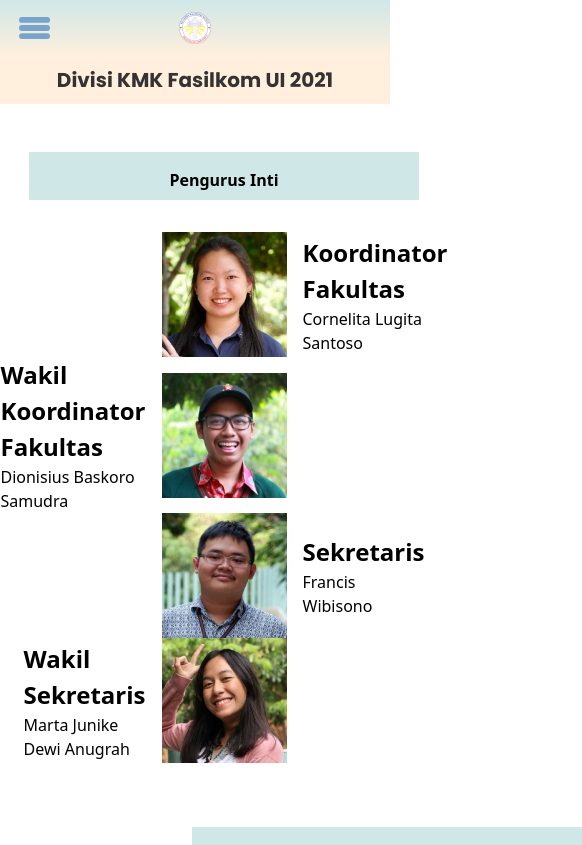
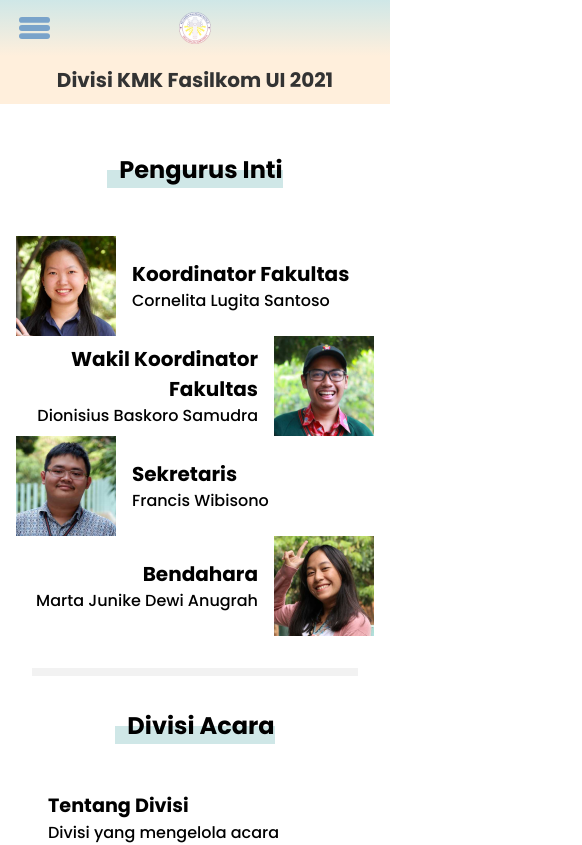
Before and after one commit to kmk-csui/web, a React (Create React App) app: page /division in a window 390 px wide. Shown: the top 845 px of the page, 582 px wide, since content can reach past the window. Built offline with nearby package versions, Linux system fonts and the light colour scheme.

Commit message:
implement responsive division page

```diff
--- a/src/App.css
+++ b/src/App.css
@@ -1,5 +1,3 @@
-.Section {
-  margin-left: 10rem;
-  margin-right: 10rem;
-  margin-top: 3rem;
+.App {
+    font-family: "Poppins", sans-serif;
 }
--- a/src/components/Divider/Divider.js
+++ b/src/components/Divider/Divider.js
@@ -1,6 +1,6 @@
 import {Desktop, Mobile} from "../Responsive/Responsive";
 
-export default function Divider() {
+export default function Divider({isGalleryPage = false}) {
   return (
     <>
       <Desktop>
@@ -14,12 +14,26 @@
         />
       </Desktop>
       <Mobile>
-        <div
-          style={{
-            marginTop: "2rem",
-            marginBottom: "2rem",
-          }}
-        />
+        {
+          isGalleryPage
+            ? <div
+              style={{
+                marginTop: "2rem",
+                marginBottom: "2rem",
+                height: "0.5rem",
+                backgroundColor: "#F2F2F2",
+                "margin-left": "2rem",
+                "margin-right": "2rem",
+              }}
+            />
+            : <div
+              style={{
+                marginTop: "2rem",
+                marginBottom: "2rem",
+              }}
+            />
+        }
+
       </Mobile>
     </>
   );
--- a/src/components/Division/CoreDivision.css
+++ b/src/components/Division/CoreDivision.css
@@ -9,10 +9,12 @@
 
 .Left {
     align-self: start;
+    text-align: left;
 }
 
 .Right {
     align-self: end;
+    text-align: right;
 }
 
 .CoreDivisionMember {
@@ -26,3 +28,15 @@
     font-size: 1.5rem;
     font-weight: bold;
 }
+
+@media screen and (max-width: 1280px) {
+    .CoreDivision {
+        padding-left: 1rem;
+        padding-right: 1rem;
+    }
+
+    .CoreDivisionHeader {
+        font-size: 1.25rem;
+        font-weight: bold;
+    }
+}
--- a/src/components/Division/CoreDivision.js
+++ b/src/components/Division/CoreDivision.js
@@ -4,11 +4,12 @@
 import WAKIL from "assets/division/wakil.png";
 import Header from "components/SectionHeader/SectionHeader";
 import "./CoreDivision.css";
+import {useMediaQuery} from "react-responsive";
 
 export default function CoreDivision() {
   return (
     <div className="CoreDivision">
-      <Header color="#CFE7E7">Pengurus Inti</Header>
+      <Header color="#CFE7E7" isGallerypage={true}>Pengurus Inti</Header>
       <CoreDivisionMember
         position="Koordinator Fakultas"
         name="Cornelita Lugita Santoso"
@@ -28,7 +29,7 @@
         pos="left"
       />
       <CoreDivisionMember
-        position="Wakil Sekretaris"
+        position="Bendahara"
         name="Marta Junike Dewi Anugrah"
         image={BENDAHARA}
         pos="right"
@@ -45,15 +46,17 @@
     className += " Right";
   }
 
+  const isMobile = useMediaQuery({maxWidth: 1280});
+
   return (
     <div className={className}>
-      {pos === "left" && <img src={image} alt={"Anggota Inti"} width="125vh"/>}
+      {pos === "left" && <img src={image} alt={"Anggota Inti"} width={isMobile ? "100vh" : "125vh"}/>}
       <div>
         <p className="CoreDivisionHeader">{position}</p>
         <p>{name}</p>
       </div>
       {pos === "right" && (
-        <img src={image} alt={"Anggota Inti"} width="125vh"/>
+        <img src={image} alt={"Anggota Inti"} width={isMobile ? "100vh" : "125vh"}/>
       )}
     </div>
   );
--- a/src/components/Division/Division.css
+++ b/src/components/Division/Division.css
@@ -20,3 +20,15 @@
 .Program {
     margin-top: 2rem;
 }
+
+@media screen and (max-width: 1280px) {
+    .Division {
+        padding-left: 3rem;
+        padding-right: 3rem;
+    }
+
+    .HeaderDivision {
+        font-size: 1.2rem;
+        font-weight: bold;
+    }
+}
--- a/src/components/Division/Division.js
+++ b/src/components/Division/Division.js
@@ -1,5 +1,6 @@
 import Header from "components/SectionHeader/SectionHeader";
 import "./Division.css";
+import {Desktop} from "../Responsive/Responsive";
 
 export default function Division({
                                    name,
@@ -11,9 +12,11 @@
                                  }) {
   return (
     <section className="Division">
-      <img src={image} alt={`Anggota Divisi ${name}`} width="175vh"/>
+      <Desktop>
+        <img src={image} alt={`Anggota Divisi ${name}`} width="175vh"/>
+      </Desktop>
       <div>
-        <Header color="#CFE7E7">Divisi {name}</Header>
+        <Header color="#CFE7E7" isGallerypage={true}>Divisi {name}</Header>
         <p className="HeaderDivision">Tentang Divisi</p>
         <p>{description}</p>
         <div className="Person">
--- a/src/components/SectionHeader/SectionHeader.css
+++ b/src/components/SectionHeader/SectionHeader.css
@@ -10,7 +10,7 @@
 
 .HeaderWrapperMobile {
     font-weight: bold;
-    font-size: 1rem;
+    font-size: 1.2rem;
     text-align: center;
     margin-bottom: 2rem;
     width: 100vw;
@@ -32,3 +32,12 @@
 .HeaderTextMobile {
     padding-top: 4%;
 }
+
+@media screen and (max-width: 1280px) {
+    .HeaderWrapper {
+        text-align: center;
+        display: flex;
+        align-items: center;
+        place-content: center;
+    }
+}
--- a/src/components/SectionHeader/SectionHeader.js
+++ b/src/components/SectionHeader/SectionHeader.js
@@ -1,7 +1,7 @@
 import "./SectionHeader.css";
 import {Desktop, Mobile} from "../Responsive/Responsive";
 
-export default function SectionHeader({children, color}) {
+export default function SectionHeader({children, color, isGallerypage = false}) {
   return (
     <>
       <Desktop>
@@ -16,7 +16,19 @@
         </div>
       </Desktop>
       <Mobile>
-        <div className="HeaderWrapperMobile">
+        {
+          isGallerypage
+            ? <div className="HeaderWrapper">
+              <div
+                style={{
+                  background: `linear-gradient(transparent 50%,${color} 50%)`,
+                  "font-size": "1.5rem",
+                }}
+              >
+                <p className="HeaderText">{children}</p>
+              </div>
+            </div>
+            : <div className="HeaderWrapperMobile">
               <div
                 className="HeaderBackgroundMobile"
                 style={{
@@ -26,6 +38,7 @@
                 <p className="HeaderTextMobile">{children}</p>
               </div>
             </div>
+        }
       </Mobile>
     </>
   );
--- a/src/pages/DivisionPage/DivisionPage.css
+++ b/src/pages/DivisionPage/DivisionPage.css
@@ -8,3 +8,10 @@
 .DivisionPage {
     padding-top: 3rem;
 }
+
+@media screen and (max-width: 1280px) {
+    .MemberList {
+        margin-left: 0;
+        margin-right: 0;
+    }
+}
--- a/src/pages/DivisionPage/DivisionPage.js
+++ b/src/pages/DivisionPage/DivisionPage.js
@@ -3,10 +3,10 @@
 import ITA from "assets/division/ita.png";
 import PSDM from "assets/division/psdm.png";
 import Divider from "components/Divider/Divider";
-import CoreDivision from "components/Division/CoreDivision";
 import Division from "components/Division/Division";
 import Header from "components/Header/Header";
 import "./DivisionPage.css";
+import CoreDivision from "components/Division/CoreDivision";
 
 export default function DivisionPage() {
   return (
@@ -15,16 +15,16 @@
       <div className="DivisionPage">
         <div className="MemberList">
           <CoreDivision/>
-          <Divider/>
+          <Divider isGalleryPage={true}/>
           <Division
             name="Acara"
-            description="Divisi yang men gelola acara internal yang bertujuan untuk mengakrabkan dan meningkatkan rasa kekeluargaan antar-anggota KMK Fasilkom UI."
+            description="Divisi yang mengelola acara internal yang bertujuan untuk mengakrabkan dan meningkatkan rasa kekeluargaan antar-anggota KMK Fasilkom UI."
             chief="Julian Fernando"
             secondInCommands={["Marcia Nadin Pramasiwi"]}
             programs={["Jumatan", "Doa Bersama"]}
             image={ACARA}
           />
-          <Divider/>
+          <Divider isGalleryPage={true}/>
           <Division
             name="HPDD"
             description="Divisi yang bertugas membuat dan mengelola konten serta publikasi di media sosial KMK Fasilkom UI."
@@ -33,7 +33,7 @@
             programs={["Publikasi", "Kartu Ulang Tahun", "Kartu Ucapan Wisuda"]}
             image={HPDD}
           />
-          <Divider/>
+          <Divider isGalleryPage={true}/>
           <Division
             name="PSDM"
             description="Divisi yang bertugas untuk mempererat kekeluargaan antara sesama anggota KMK Fasilkom Ui baik yang masih aktif maupun alumni."
@@ -46,7 +46,7 @@
             ]}
             image={PSDM}
           />
-          <Divider/>
+          <Divider isGalleryPage={true}/>
           <Division
             name="ITA"
             description="Divisi yang bertugas untuk membantu akademis anggota KMK Fasilkom UI dan mengembangkan teknologi informasi untuk KMK Fasilkom UI"
```
Lines whose indentation alone changed are shown as unchanged.
